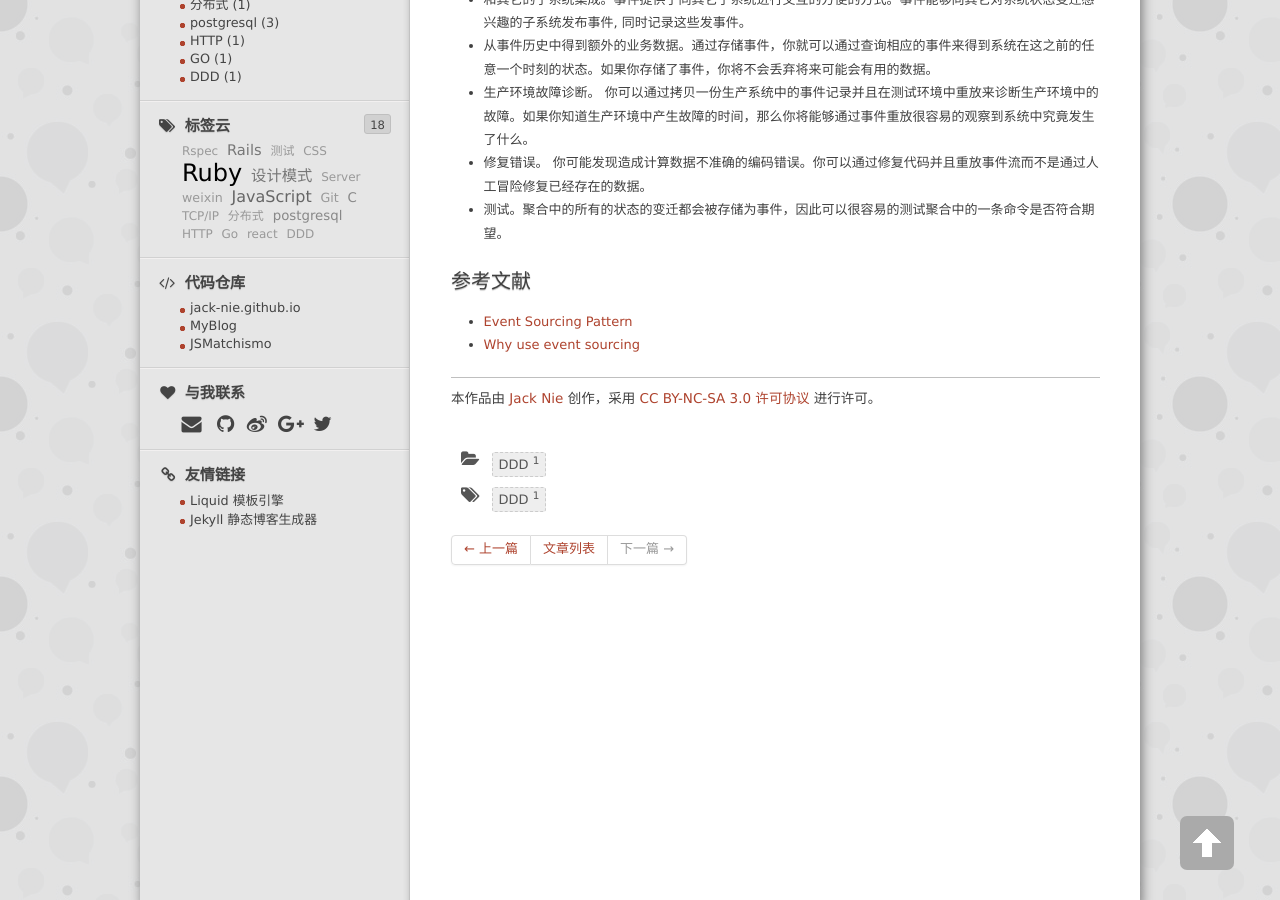
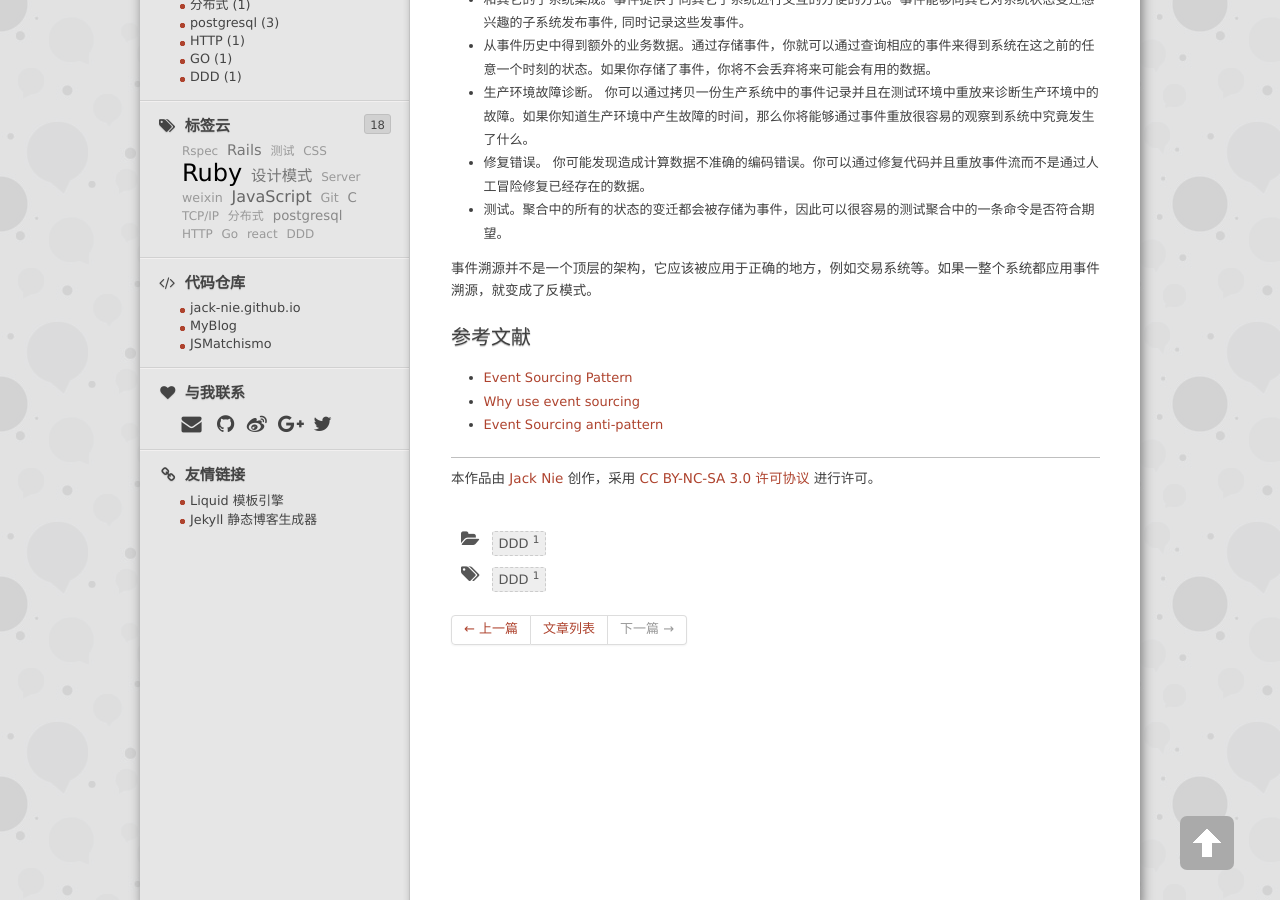
Before and after one commit to jack-nie/jack-nie.github.io, a Jekyll site: the page built from _posts/2017-02-13-event-sourcing-part1.markdown, in a window 1280 px wide and 900 px high, scrolled down 796 px. Built offline with Jekyll 4.4.1, drawn with Linux system fonts in a browser that asks for light colours; nearby versions of some CDN libraries; library files that are not in the unit come from our copies; comment, search, counter and statistics services are not loaded.

Commit message:
add more content

```diff
--- a/_posts/2017-02-13-event-sourcing-part1.markdown
+++ b/_posts/2017-02-13-event-sourcing-part1.markdown
@@ -31,7 +31,10 @@ tags: ["DDD"]
 * 修复错误。 你可能发现造成计算数据不准确的编码错误。你可以通过修复代码并且重放事件流而不是通过人工冒险修复已经存在的数据。
 * 测试。聚合中的所有的状态的变迁都会被存储为事件，因此可以很容易的测试聚合中的一条命令是否符合期望。
 
+事件溯源并不是一个顶层的架构，它应该被应用于正确的地方，例如交易系统等。如果一整个系统都应用事件溯源，就变成了反模式。
+
 ### 参考文献
 
 - [Event Sourcing Pattern](http://msdn.microsoft.com/en-us/library/dn589792.aspx)
 - [Why use event sourcing](http://blog.arkency.com/2015/03/why-use-event-sourcing/)
+- [Event Sourcing anti-pattern](https://www.infoq.com/news/2016/04/event-sourcing-anti-pattern)
```
